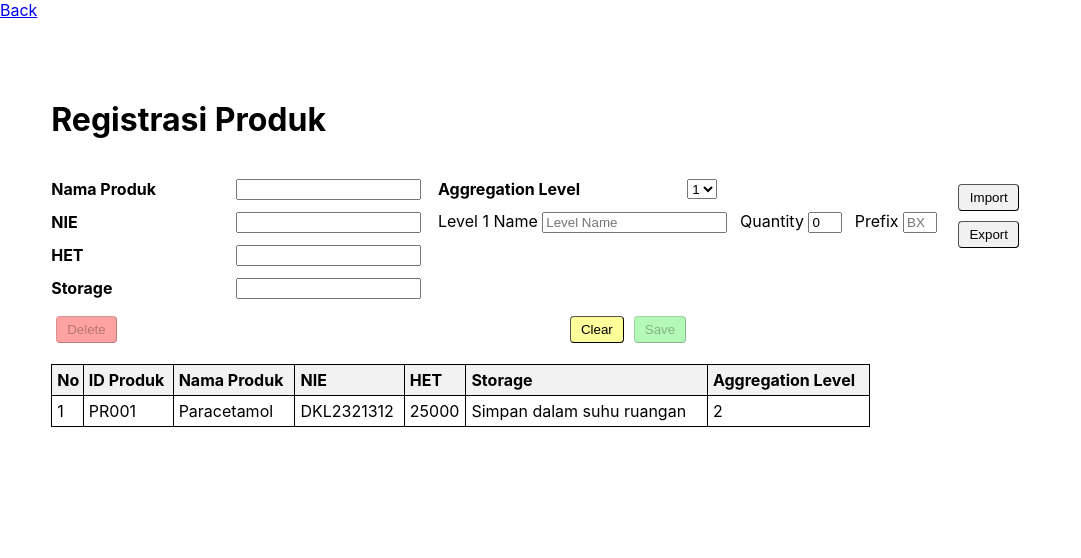
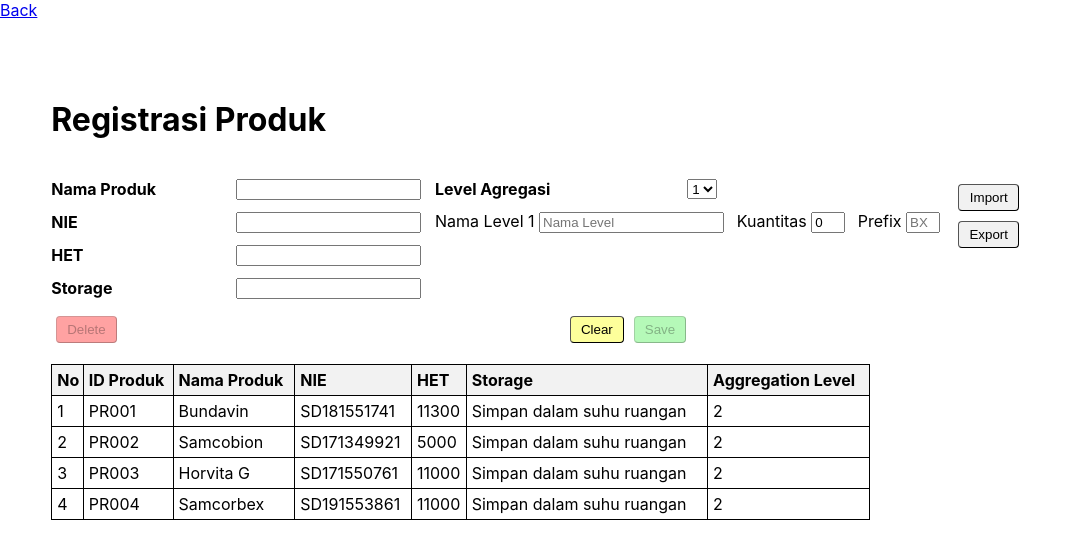
Before and after one commit to KevinDallian/QRCode, a React (Create React App) app: page /registrasi in a window 1280 px wide. Shown: the top 558 px of the page, without its empty margins (0-1081 px from the left). Built offline with nearby package versions, Linux system fonts and the light colour scheme.

Commit message:
translate language to indonesia

```diff
--- a/src/App.js
+++ b/src/App.js
@@ -13,17 +13,52 @@ function App() {
   // const [jobs, setJobs] = useState([{id: "J001", productID: "PR001", batchNo: "B001", expiredDate: "12/12/2022", quantity: 100, jobStatus: "Active"}]);
   // const [orders, setOrders] = useState([{id: "O001", jobID: "J001", masterboxID: "M001", manufactureDate: "12/12/2022", status: "Active"}, {id: "O002", jobID: "J001", masterboxID: "M001", manufactureDate: "12/12/2022", status: "Active"}]);
   // const [masterboxs, setMasterbox] = useState([{id: "M001", productID: "PR001", jobID: "J001"}]);
-  const [products, setProducts] = useState([{
-    id: "PR001",
-    name: "Paracetamol",
-    nie: "DKL2321312",
-    het: 25000,
-    storage : "Simpan dalam suhu ruangan",
-    aggregations: [
-      {name: "Box", quantity: 20, prefix:'BX', level: 1},
-      {name: "Palet", quantity: 5, prefix:'PX', level: 2}
-    ]
-  }]);
+  const [products, setProducts] = useState([
+    {
+      id: "PR001",
+      name: "Bundavin",
+      nie: "SD181551741",
+      het: 11300,
+      storage : "Simpan dalam suhu ruangan",
+      aggregations: [
+        {name: "Box", quantity: 10, prefix:'BX', level: 1},
+        {name: "Palet", quantity: 5, prefix:'PX', level: 2}
+      ]
+    },
+    {
+      id: "PR002",
+      name: "Samcobion",
+      nie: "SD171349921",
+      het: 5000,
+      storage : "Simpan dalam suhu ruangan",
+      aggregations: [
+        {name: "Box", quantity: 10, prefix:'BX', level: 1},
+        {name: "Palet", quantity: 5, prefix:'PX', level: 2}
+      ]
+    },
+    {
+      id: "PR003",
+      name: "Horvita G",
+      nie : "SD171550761",
+      het : 11000,
+      storage : "Simpan dalam suhu ruangan",
+      aggregations: [
+        {name: "Box", quantity: 10, prefix:'BX', level: 1},
+        {name: "Palet", quantity: 5, prefix:'PX', level: 2}
+      ]
+    },
+    {
+      id: "PR004",
+      name: "Samcorbex",
+      nie: "SD191553861",
+      het: 11000,
+      storage : "Simpan dalam suhu ruangan",
+      aggregations: [
+        {name: "Box", quantity: 10, prefix:'BX', level: 1},
+        {name: "Palet", quantity: 5, prefix:'PX', level: 2}
+      ]
+    }
+  ]);
   const [jobs, setJobs] = useState([]);
   const [orders, setOrders] = useState([]);
   const [masterboxs, setMasterbox] = useState([]);
--- a/src/Components/DynamicForm/DynamicForm.js
+++ b/src/Components/DynamicForm/DynamicForm.js
@@ -5,10 +5,10 @@ export default function DynamicForm({aggregations, onFormDataChange}) {
         return (
             <div key={index} className="form-row">
                 <label>
-                    Level {index + 1} Name <input style={{marginRight:'1vw'}}name='name' placeholder={'Level Name'} value={aggregation.name || ''} onChange={(e) => {onFormDataChange(index, e)}}/>
+                    Nama Level {index + 1} <input style={{marginRight:'1vw'}}name='name' placeholder={'Nama Level'} value={aggregation.name || ''} onChange={(e) => {onFormDataChange(index, e)}}/>
                 </label>
                 <label>
-                    Quantity <input name='quantity' style={{width: '2vw', marginRight:'1vw'}} type='number' placeholder='Quantity' min={0} value={aggregation.quantity || 0} onChange={(e) => {onFormDataChange(index, e)}}/>
+                    Kuantitas <input name='quantity' style={{width: '2vw', marginRight:'1vw'}} type='number' placeholder='Quantity' min={0} value={aggregation.quantity || 0} onChange={(e) => {onFormDataChange(index, e)}}/>
                 </label>
                 <label>
                     Prefix <input name='prefix' style={{width: '2vw'}} placeholder='BX' value={aggregation.prefix || ''} onChange={(e) => {onFormDataChange(index, e)}}/>
--- a/src/Pages/JobOrder/JobOrder.js
+++ b/src/Pages/JobOrder/JobOrder.js
@@ -120,7 +120,7 @@ export default function JobOrder({jobs, setJobs, products}) {
                     {currentProduct !== null &&
                     <>
                         <div style={{fontWeight: 'bold'}}>Product Quantity Estimation : </div>
-                        <div>{quantity} Products</div>
+                        <div>{quantity} Produk</div>
                         {currentProduct.aggregations
                             .sort((a, b) => a.level - b.level)
                             .map((aggregation, index) => {
@@ -132,10 +132,10 @@ export default function JobOrder({jobs, setJobs, products}) {
                                     estimatedQuantity = quantity / aggregation.quantity;
                                 }
                                 return (
-                                    <div key={index}>
+                                    <div style={{marginTop:"5px"}}key={index}>
                                         <div style={{fontWeight: 'bold'}}>Level {aggregation.level} : {aggregation.name}</div>
-                                        <div>Capacity : {aggregation.quantity}</div>
-                                        <div>Quantity : {estimatedQuantity}</div>
+                                        <div>Kapasitas : {aggregation.quantity}</div>
+                                        <div>Kuantitas : {estimatedQuantity} {aggregation.name}</div>
                                     </div>
                                 );
                             })}
--- a/src/Pages/Registrasi/Registrasi.js
+++ b/src/Pages/Registrasi/Registrasi.js
@@ -73,7 +73,7 @@ export default function Registrasi({products, setProducts}){
         setCurrentIndex(index);
 
         const selectedData = products[index];
-        setFormData(selectedData)
+        setFormData(selectedData);
     }
 
     function saveData() {
@@ -141,7 +141,7 @@ export default function Registrasi({products, setProducts}){
                     <FormDetail variableName={"Storage"} value={storage} setValue={(e)=>setStorage(e)}/>
                 </form>
                 <div>
-                    <OptionForm variableName={"Aggregation Level"} options={[1, 2, 3]} value={aggregationLvl} setValue={setAggregationLvl} hasDefaultValue={false}/>
+                    <OptionForm variableName={"Level Agregasi"} options={[1, 2, 3]} value={aggregationLvl} setValue={setAggregationLvl} hasDefaultValue={false}/>
                     <DynamicForm aggregations={aggregations} onFormDataChange={onAggregationFormChange}/>
                 </div>
                 <div id='twoBtn' className='flex-column'>
```
